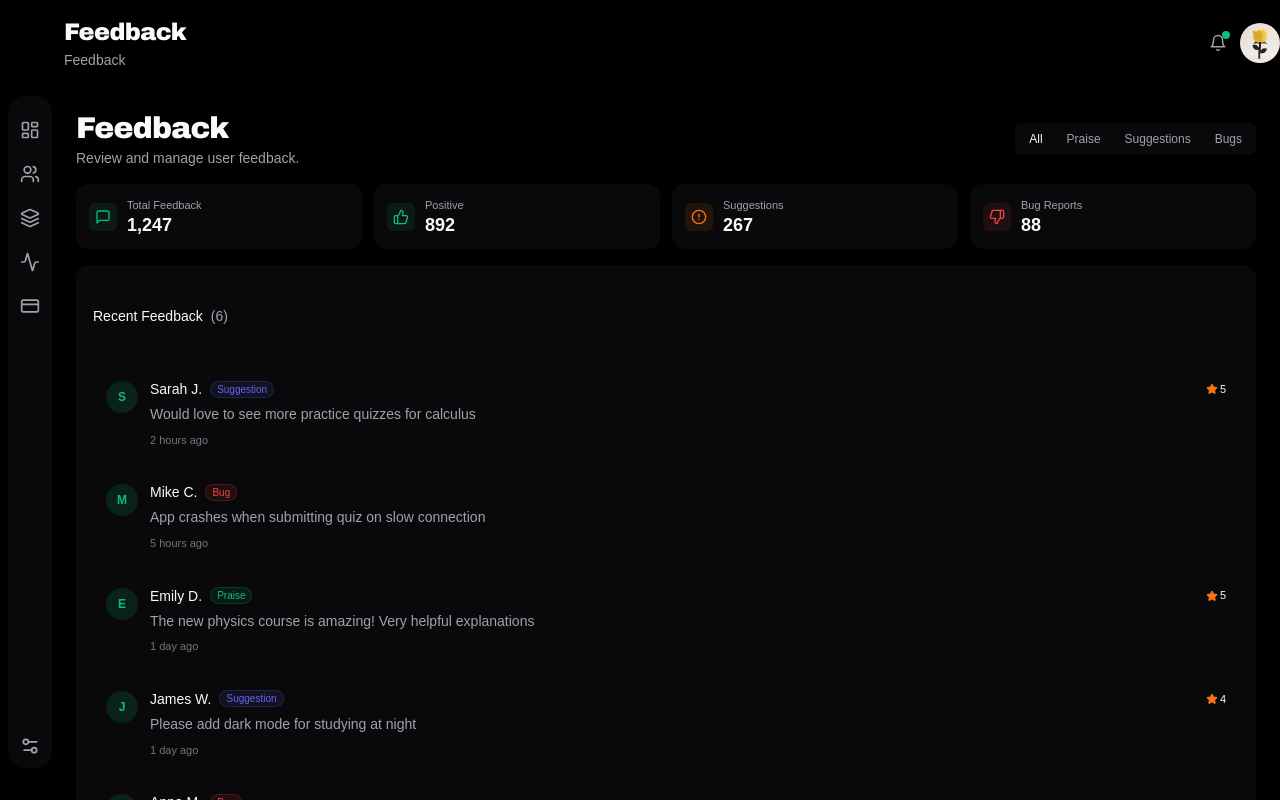
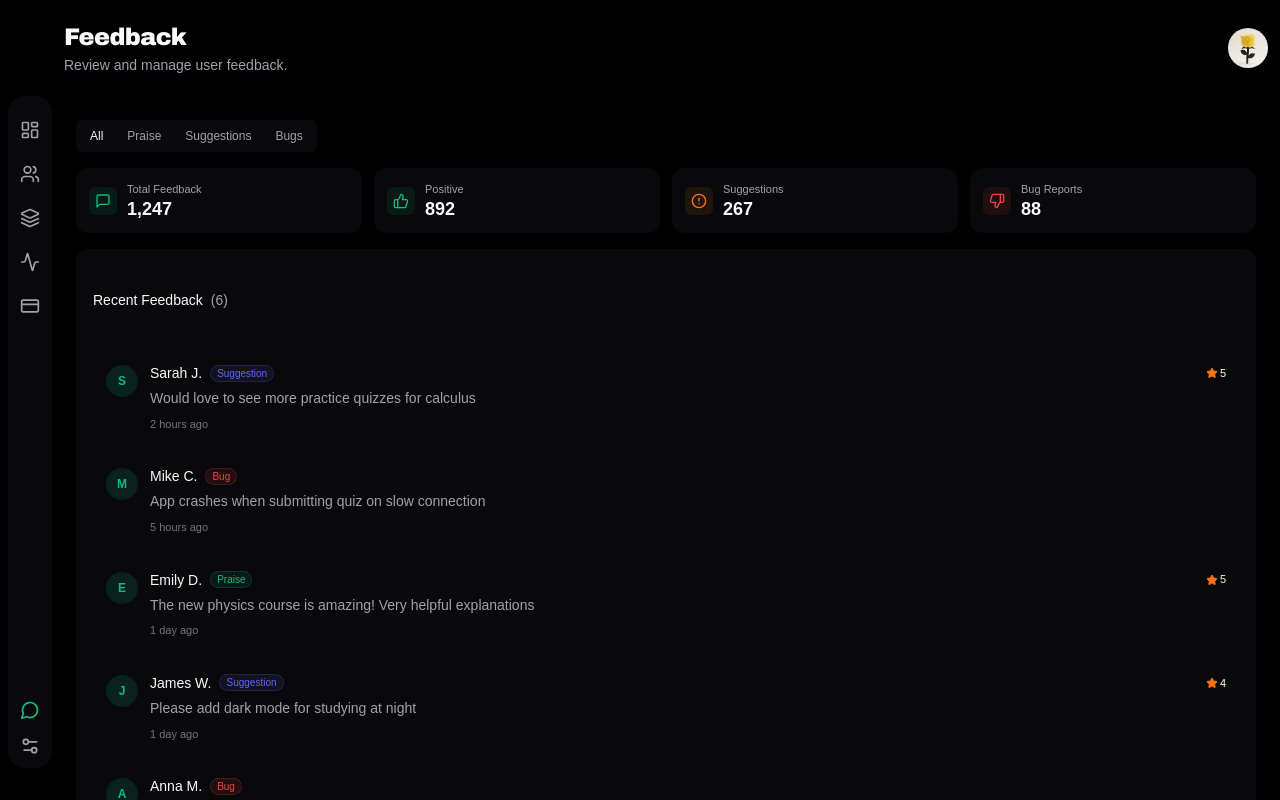
Before and after one commit to LwaziNcubeX/gradex-dashboard-mirror, a Next.js app: page /feedback in a window 1280 px wide. Built offline with nearby package versions, Linux system fonts and the light colour scheme; a web font is replaced by a local one.

Commit message:
minor fixes

```diff
--- a/app/feedback/page.tsx
+++ b/app/feedback/page.tsx
@@ -110,16 +110,7 @@ export default function FeedbackPage() {
 
   return (
     <DashboardLayout>
-      {/* Page header */}
       <div className="flex flex-col sm:flex-row items-start sm:items-center justify-between gap-3">
-        <div>
-          <h1 className="text-3xl font-bold font-oswald tracking-tight text-foreground">
-            Feedback
-          </h1>
-          <p className="text-sm text-muted-foreground mt-0.5">
-            Review and manage user feedback.
-          </p>
-        </div>
         <div className="flex items-center bg-secondary rounded-md p-0.5">
           {filters.map((filter) => (
             <button
--- a/app/page.tsx
+++ b/app/page.tsx
@@ -10,17 +10,6 @@ import { DashboardLayout } from "@/components/dashboard-layout";
 export default function Dashboard() {
   return (
     <DashboardLayout>
-      <div className="flex items-center justify-between">
-        <div>
-          <h1 className="text-3xl font-bold font-oswald tracking-tight text-foreground">
-            Overview
-          </h1>
-          <p className="text-sm text-muted-foreground mt-0.5">
-            Welcome back. Here is what is happening today.
-          </p>
-        </div>
-      </div>
-
       <DashboardMetrics />
 
       <div className="grid grid-cols-1 lg:grid-cols-3 gap-6">
--- a/app/students/page.tsx
+++ b/app/students/page.tsx
@@ -136,24 +136,6 @@ export default function StudentsPage() {
 
   return (
     <DashboardLayout>
-      {/* Page header */}
-      <div className="flex items-center justify-between">
-        <div>
-          <h1 className="text-3xl font-bold font-oswald tracking-tight text-foreground">
-            Students
-          </h1>
-          <p className="text-sm text-muted-foreground mt-0.5">
-            Manage and monitor student performance.
-          </p>
-        </div>
-        <Button
-          size="sm"
-          className="bg-primary text-primary-foreground hover:bg-primary/90"
-        >
-          Add Student
-        </Button>
-      </div>
-
       {/* Summary metrics */}
       <div className="grid grid-cols-2 lg:grid-cols-4 gap-3">
         {summaryMetrics.map((metric) => {
--- a/components/header.tsx
+++ b/components/header.tsx
@@ -26,11 +26,11 @@ const pageTitles: Record<string, string> = {
   "/settings": "Settings",
 };
 const pageDTitles: Record<string, string> = {
-  "/": "Overview",
-  "/students": "Students",
+  "/": "Welcome back. Here is what is happening today.",
+  "/students": "Manage and monitor student performance.",
   "/content": "Manage questions, quizzes, and learning levels.",
   "/analytics": "Track performance and engagement trends.",
-  "/feedback": "Feedback",
+  "/feedback": "Review and manage user feedback.",
   "/settings": "Manage your account and preferences.",
 };
 
@@ -70,30 +70,7 @@ export function Header({
       </div>
 
       {/* Right actions */}
-      <div className="flex items-center gap-1 ml-auto">
-        {/* Mobile search button */}
-        <Tooltip>
-          <TooltipTrigger asChild>
-            <button className="md:hidden flex items-center justify-center h-9 w-9 rounded-lg text-muted-foreground hover:text-foreground hover:bg-secondary transition-colors">
-              <Search className="h-[18px] w-[18px]" />
-              <span className="sr-only">Search</span>
-            </button>
-          </TooltipTrigger>
-          <TooltipContent>Search</TooltipContent>
-        </Tooltip>
-
-        {/* Notifications */}
-        <Tooltip>
-          <TooltipTrigger asChild>
-            <button className="relative flex items-center justify-center h-9 w-9 rounded-lg text-muted-foreground hover:text-foreground hover:bg-secondary transition-colors">
-              <Bell className="h-[18px] w-[18px]" />
-              <span className="absolute top-1.5 right-1.5 w-2 h-2 bg-primary rounded-full" />
-              <span className="sr-only">Notifications</span>
-            </button>
-          </TooltipTrigger>
-          <TooltipContent>Notifications</TooltipContent>
-        </Tooltip>
-
+      <div className="flex items-center gap-1 ml-auto p-3">
         {/* Profile menu */}
         <DropdownMenu>
           <DropdownMenuTrigger asChild>
--- a/components/sidebar.tsx
+++ b/components/sidebar.tsx
@@ -17,6 +17,7 @@ import {
   LogOut,
   Settings,
   Settings2,
+  MessageCircle,
 } from "lucide-react";
 import { Avatar, AvatarImage } from "@/ui/avatar";
 import {
@@ -25,6 +26,7 @@ import {
   DropdownMenuItem,
   DropdownMenuTrigger,
 } from "@/ui/dropdown-menu";
+import { Label } from "recharts";
 
 const navItems = [
   { icon: LayoutDashboard, label: "DASHBOARD", href: "/" },
@@ -32,13 +34,14 @@ const navItems = [
   { icon: Layers, label: "CONTENT", href: "/content" },
   { icon: ActivityIcon, label: "ANALYTICS", href: "/analytics" },
   { icon: CreditCard, label: "FINANCE", href: "/finance" },
+  { icon: MessageCircle, label: "FEEDBACK", href: "/feedback" },
   { icon: Settings2, label: "SETTINGS", href: "/settings" },
 ];
 
 export function Sidebar() {
   const pathname = usePathname();
-  const bottomItems = navItems[navItems.length - 1];
-  const topItems = navItems.slice(0, -1);
+  const bottomItems = navItems.slice(-2);
+  const topItems = navItems.slice(0, -2);
 
   return (
     <aside
@@ -59,19 +62,18 @@ export function Sidebar() {
         ))}
       </nav>
 
-      <div className="mt-auto pt-6 border-t border-border flex flex-col gap-6">
-        <div>
+      <div className="mt-auto border-t border-border flex flex-col gap-4 pt-2">
+        {bottomItems.map((item) => (
           <NavItem
-            key={bottomItems.href}
-            icon={bottomItems.icon}
-            label={bottomItems.label}
-            href={bottomItems.href}
+            key={item.href}
+            icon={item.icon}
+            label={item.label}
+            href={item.href}
             active={
-              pathname === bottomItems.href ||
-              pathname.startsWith(bottomItems.href + "/")
+              pathname === item.href || pathname.startsWith(item.href + "/")
             }
           />
-        </div>
+        ))}
       </div>
     </aside>
   );
@@ -98,26 +100,3 @@ function NavItem({
     </Link>
   );
 }
-
-function AvatarMenu() {
-  return (
-    <DropdownMenu>
-      <DropdownMenuTrigger asChild>
-        <Avatar>
-          <AvatarImage src="profile.webp" />
-        </Avatar>
-      </DropdownMenuTrigger>
-      <DropdownMenuContent align="start" className="bg-secondary border-border">
-        <DropdownMenuItem className="text-foreground focus:bg-accent focus:text-foreground cursor-pointer">
-          <Edit className="h-4 w-4 mr-2" /> Reports
-        </DropdownMenuItem>
-        <DropdownMenuItem className="text-foreground focus:bg-accent focus:text-foreground cursor-pointer">
-          <Settings className="h-4 w-4 mr-2" /> Settings
-        </DropdownMenuItem>
-        <DropdownMenuItem className="text-destructive focus:bg-accent focus:text-destructive cursor-pointer">
-          <LogOut className="h-4 w-4 mr-2" /> Log out
-        </DropdownMenuItem>
-      </DropdownMenuContent>
-    </DropdownMenu>
-  );
-}
```
